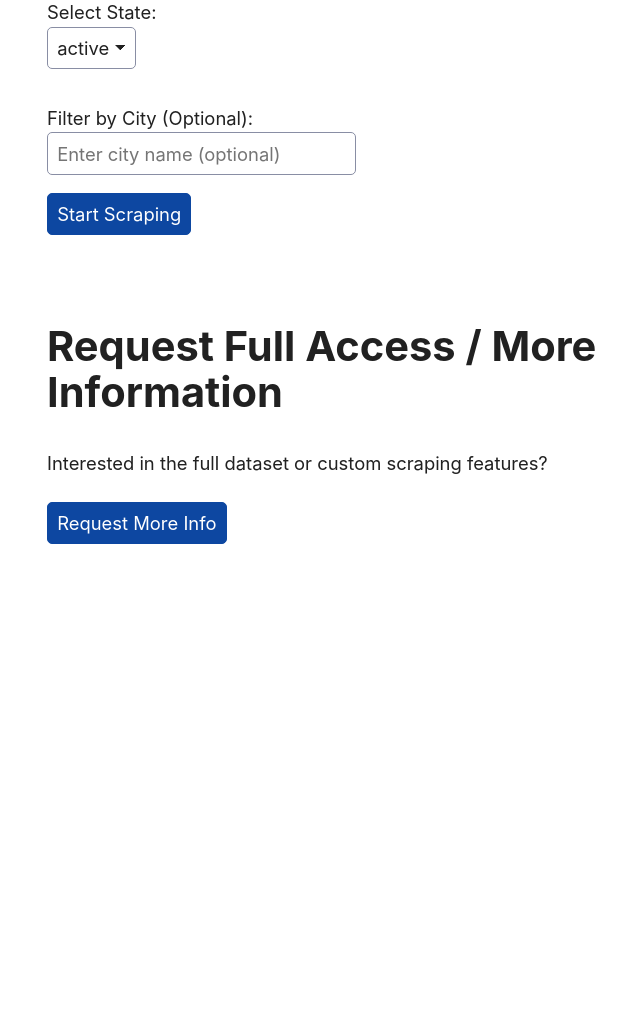
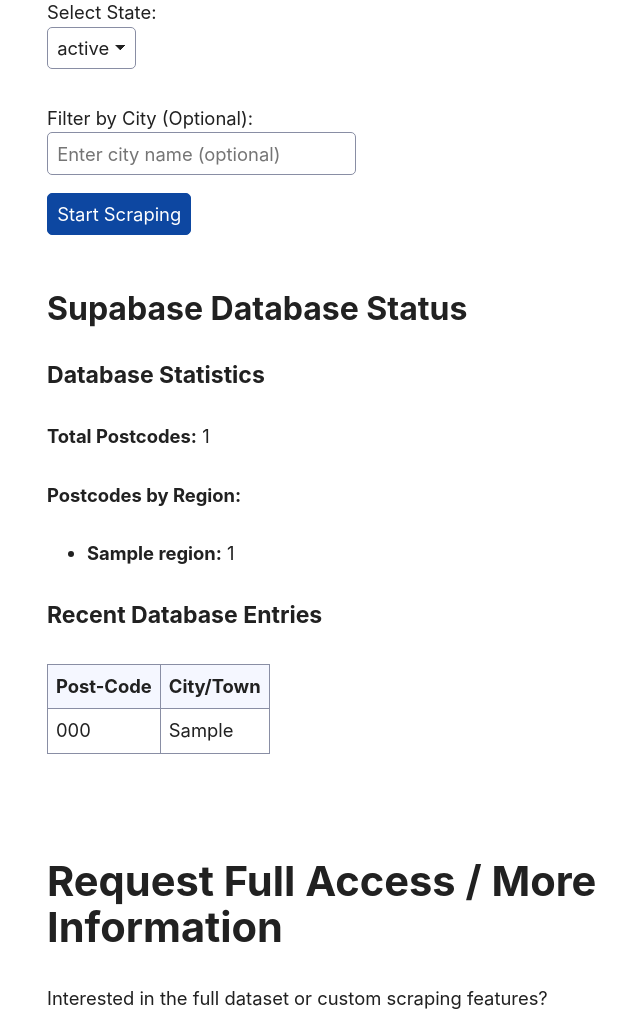
Before and after one commit to KyPython/Post-Code-Scraper, a Flask app: template templates/index.html in a window 1280 px wide. Shown: the part 118-1136 px from the top of the page, without its empty margins (233-873 px from the left). Before the commit the page ends 662 px from the top, so only its background shows below. Run offline with Flask 3, Linux system fonts and the light colour scheme; the template is opened without the code that fills it: most values are stand-ins (such as "Sample title", 1, 10 or a date in 2020); some libraries are stand-ins or nearby versions.

Commit message:
Entries Shown in Supabase

```diff
--- a/app.py
+++ b/app.py
@@ -9,6 +9,8 @@
 
 # Import the actual scraper
 from scraper.geonames_scraper import scrape_geonames_postcodes
+# Import Supabase utilities
+from supabase_utils.db_client import get_all_postcodes, supabase
 
 app = Flask(__name__)
 
@@ -20,7 +22,53 @@
 
 @app.route('/')
 def index():
-    return render_template('index.html', states=STATES)
+    # Get database stats to display on the homepage
+    db_stats = get_database_stats()
+    return render_template('index.html', states=STATES, db_stats=db_stats)
+
+def get_database_stats():
+    """Get statistics about the Supabase database for display"""
+    try:
+        # Get total count of postcodes
+        postcodes = get_all_postcodes()
+        total_postcodes = len(postcodes)
+
+        # Get recent entries (last 5)
+        recent_postcodes = postcodes[-5:] if total_postcodes > 0 else []
+
+        # Format recent entries for display
+        recent_entries = []
+        for postcode in recent_postcodes:
+            recent_entries.append({
+                "Post-Code": postcode.get("code", ""),
+                "City/Town": postcode.get("place_name", "")
+            })
+
+        # Get count by region if available
+        region_counts = {}
+        try:
+            response = supabase.table("regions").select("id,name").execute()
+            regions = {r['id']: r['name'] for r in response.data}
+
+            for region_id, region_name in regions.items():
+                count_response = supabase.table("postcodes").select("id").eq("region_id", region_id).execute()
+                region_counts[region_name] = len(count_response.data)
+        except Exception as e:
+            print(f"Error getting region counts: {e}")
+
+        return {
+            "total_postcodes": total_postcodes,
+            "recent_entries": recent_entries,
+            "region_counts": region_counts
+        }
+    except Exception as e:
+        print(f"Error getting database stats: {e}")
+        return {
+            "total_postcodes": 0,
+            "recent_entries": [],
+            "region_counts": {},
+            "error": str(e)
+        }
 
 @app.route('/scrape', methods=['POST'])
 def scrape_postcodes_route():
@@ -41,7 +89,8 @@
         "results": [],
         "preview": [],
         "results_count": 0,
-        "message": None
+        "message": None,
+        "db_entries": 0  # Track how many entries were added to the database
     }
 
     # Start the scraper in a background thread
@@ -60,12 +109,12 @@
         # Call the actual scraper function
         results_list = scrape_geonames_postcodes(state, city_filter=city)
 
-        # Format the results for our application
+        # Format the results for our application with renamed fields
         formatted_results = []
         for item in results_list:
             formatted_results.append({
-                "code": item.get("code", ""),
-                "place_name": item.get("place_name", "")
+                "Post-Code": item.get("code", ""),
+                "City/Town": item.get("place_name", "")
             })
 
         # Update the job with results
@@ -73,6 +122,14 @@
         jobs[job_id]["results_count"] = len(formatted_results)
         jobs[job_id]["preview"] = formatted_results[:5]  # Get first 5 for preview
         jobs[job_id]["status"] = "completed"
+
+        # Get the count of database entries after scraping
+        try:
+            postcodes = get_all_postcodes()
+            jobs[job_id]["db_entries"] = len(postcodes)
+        except Exception as e:
+            print(f"Error getting database count: {e}")
+
         print(f"Job {job_id} completed. Found {len(formatted_results)} postcodes.")
 
     except Exception as e:
@@ -93,10 +150,20 @@
     if job["status"] == "completed":
         response_data["preview"] = job["preview"]
         response_data["results_count"] = job["results_count"]
+        response_data["db_entries"] = job.get("db_entries", 0)
+
+        # Get fresh database stats
+        db_stats = get_database_stats()
+        response_data["db_stats"] = db_stats
     elif job["status"] == "failed":
         response_data["message"] = job["message"]
 
     return jsonify(response_data)
+
+@app.route('/database-stats')
+def database_stats_route():
+    """API endpoint to get current database statistics"""
+    return jsonify(get_database_stats())
 
 @app.route('/download/<job_id>')
 def download_results(job_id):
--- a/templates/index.html
+++ b/templates/index.html
@@ -29,6 +29,56 @@
             <button type="submit">Start Scraping</button>
         </div>
     </form>
+
+    <div class="container mt-5">
+        <div class="card">
+            <div class="card-header bg-primary text-white">
+                <h3>Supabase Database Status</h3>
+            </div>
+            <div class="card-body">
+                <div class="row">
+                    <div class="col-md-6">
+                        <h4>Database Statistics</h4>
+                        <p><strong>Total Postcodes:</strong> <span id="total-postcodes">{{ db_stats.total_postcodes }}</span></p>
+
+                        {% if db_stats.region_counts %}
+                        <h5>Postcodes by Region:</h5>
+                        <ul>
+                            {% for region, count in db_stats.region_counts.items() %}
+                            <li><strong>{{ region }}:</strong> {{ count }}</li>
+                            {% endfor %}
+                        </ul>
+                        {% endif %}
+                    </div>
+                    <div class="col-md-6">
+                        <h4>Recent Database Entries</h4>
+                        {% if db_stats.recent_entries %}
+                        <div class="table-responsive">
+                            <table class="table table-striped table-sm">
+                                <thead>
+                                    <tr>
+                                        <th>Post-Code</th>
+                                        <th>City/Town</th>
+                                    </tr>
+                                </thead>
+                                <tbody>
+                                    {% for entry in db_stats.recent_entries %}
+                                    <tr>
+                                        <td>{{ entry['Post-Code'] }}</td>
+                                        <td>{{ entry['City/Town'] }}</td>
+                                    </tr>
+                                    {% endfor %}
+                                </tbody>
+                            </table>
+                        </div>
+                        {% else %}
+                        <p>No recent entries found.</p>
+                        {% endif %}
+                    </div>
+                </div>
+            </div>
+        </div>
+    </div>
 
     <div id="status-area" class="job-status hidden">
         <h2>Job Status</h2>
@@ -113,6 +163,10 @@
                         downloadLink.href = `/download/${currentJobId}`;
                         downloadLink.classList.remove('hidden');
                     }
+                    // Update database stats if available
+                    if (data.db_stats) {
+                        updateDatabaseStats(data.db_stats);
+                    }
                 } else if (data.status === 'failed') {
                     clearInterval(intervalId);
                     intervalId = null;
@@ -143,6 +197,41 @@
             }
         }
 
+        function updateDatabaseStats(stats) {
+            if (!stats) return;
+
+            // Update total postcodes
+            document.getElementById('total-postcodes').textContent = stats.total_postcodes;
+
+            // Update recent entries table
+            const recentEntriesTable = document.querySelector('.table-responsive');
+            if (recentEntriesTable && stats.recent_entries && stats.recent_entries.length > 0) {
+                let tableHtml = `
+                    <table class="table table-striped table-sm">
+                        <thead>
+                            <tr>
+                                <th>Post-Code</th>
+                                <th>City/Town</th>
+                            </tr>
+                        </thead>
+                        <tbody>`;
+
+                stats.recent_entries.forEach(entry => {
+                    tableHtml += `
+                        <tr>
+                            <td>${entry['Post-Code']}</td>
+                            <td>${entry['City/Town']}</td>
+                        </tr>`;
+                });
+
+                tableHtml += `
+                        </tbody>
+                    </table>`;
+
+                recentEntriesTable.innerHTML = tableHtml;
+            }
+        }
+
         requestInfoButton.addEventListener('click', async () => {
             requestInfoStatus.classList.remove('hidden');
             requestInfoStatus.textContent = 'Sending request...';
```
